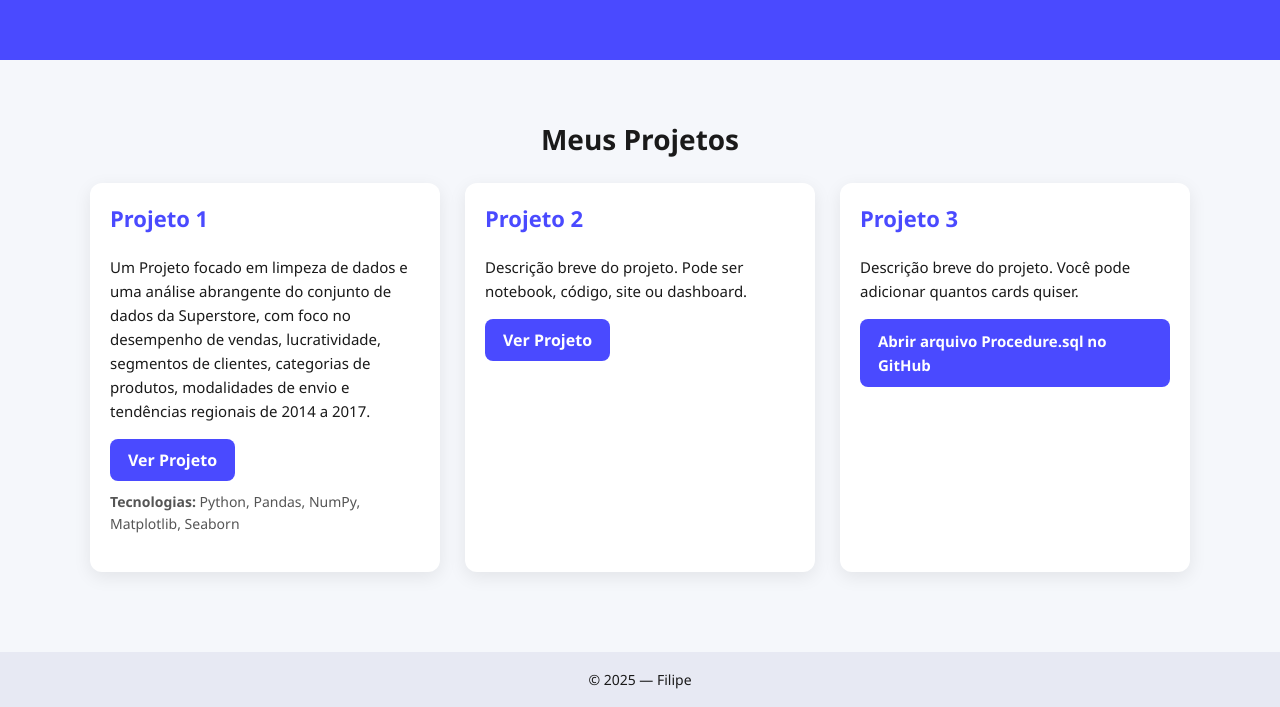
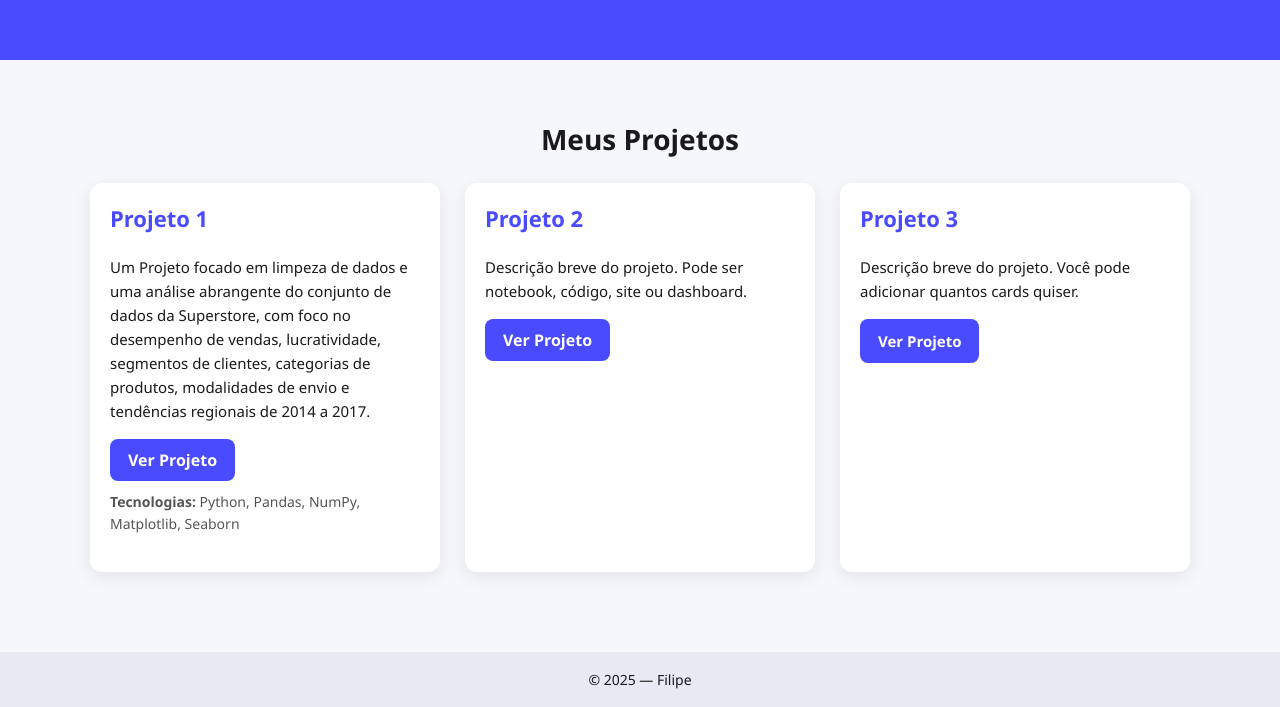
Before and after one commit to RoutIntelligence/aaa, a plain HTML site: page index.html in a window 1280 px wide. Shown: the part 135-842 px from the top of the page. Drawn offline with Linux system fonts and the light colour scheme.

Commit message:
Update index.html

```diff
--- a/index.html
+++ b/index.html
@@ -139,7 +139,7 @@
             <h3>Projeto 3</h3>
             <p>Descrição breve do projeto. Você pode adicionar quantos cards quiser.</p>
             <p><a href="https://github.com/RoutIntelligence/aaa/blob/master/Procedure.sql" target="_blank">
-        Abrir arquivo Procedure.sql no GitHub
+        Ver Projeto
     </a></p>
         </div>
 
```
